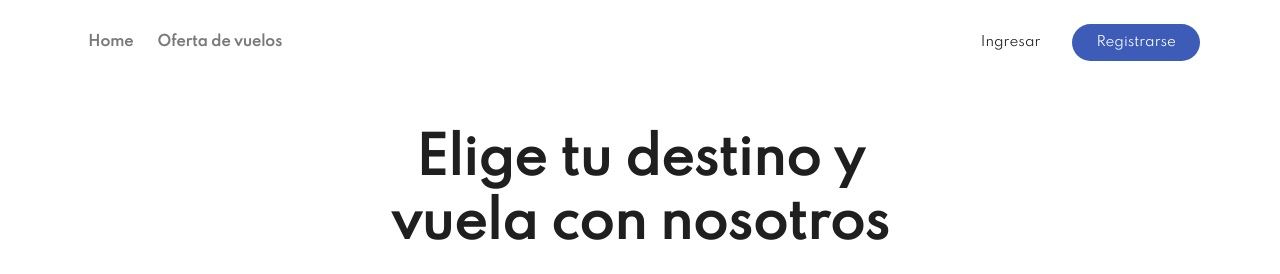
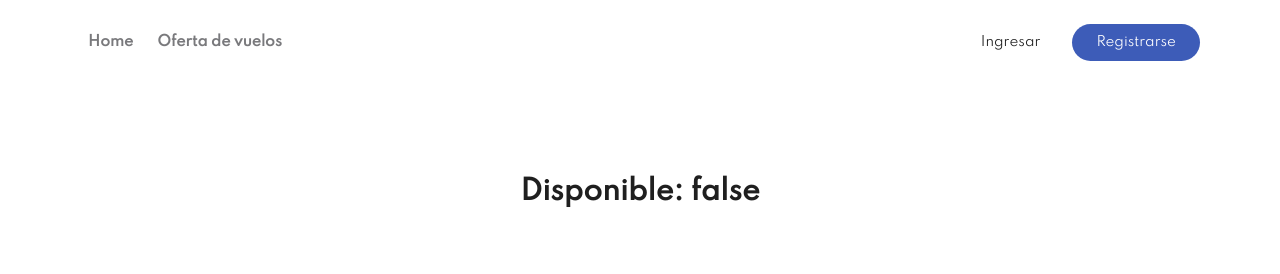
Before and after one commit to ianfryastorga/proyecto-arquisis-frontend, a React (Vite) app: page /heartbeat in a window 1280 px wide. Before the commit this address led to /. Shown: the top 274 px of the page. Built offline with nearby package versions, Linux system fonts and the light colour scheme; no server answers.

Commit message:
Add last update of recommendations and heartbeat

```diff
--- a/src/App.jsx
+++ b/src/App.jsx
@@ -17,6 +17,7 @@ import DonePurchase from "./Components/Purchase/CompletedPurchase";
 import Loading from "./Components/Loading/Loading";
 import { useAuth0 } from "@auth0/auth0-react";
 import Recommendations from "./Components/Recommendations/Recommendations";
+import Heartbeat from "./Components/JobsMaster/Heartbeat";
 
 function App() {
     const { isLoading } = useAuth0();
@@ -62,6 +63,10 @@ function App() {
                     element={<DonePurchase />}
                 />
                 <Route
+                    path="/heartbeat"
+                    element={<Heartbeat />}
+                />
+                <Route
                     path="*"
                     element={<Navigate to="/" />}
                 />
--- a/src/Components/FlightList/FlightList.jsx
+++ b/src/Components/FlightList/FlightList.jsx
@@ -65,8 +65,7 @@ const FlightList = (props) => {
                     }
                 }
             )
-        })
-        .catch(error => {
+        }).catch(error => {
             console.error(error)
         })
     }
--- /dev/null
+++ b/src/Components/JobsMaster/Heartbeat.jsx
@@ -0,0 +1,29 @@
+import { useEffect, useState } from "react";
+import axios from "axios";
+
+const Heartbeat = () => {
+    const [available, setAvailable] = useState("false");
+
+    useEffect(() => {
+        const fetchAvailable = async () => {
+            try {
+                const response = await axios.get(`${ process.env.BACKEND_URL }/recommendations/heartbeat`);
+                setAvailable(`${response.data.status}`);
+            } catch (error) {
+                setAvailable("false");
+            }
+        };
+        fetchAvailable();
+    }, [])
+
+
+    return (
+        <div className="profile">
+            <div className="profileContainer">
+                <h2>Disponible: {available}</h2>
+            </div>
+        </div>
+    );
+};
+
+export default Heartbeat;
--- a/src/Components/Recommendations/RecommendationList.jsx
+++ b/src/Components/Recommendations/RecommendationList.jsx
@@ -2,9 +2,6 @@ import { useEffect } from 'react'
 import Aos from 'aos'
 import 'aos/dist/aos.css'
 import { LuPlane } from 'react-icons/lu'
-import moment from 'moment'
-import { IoRemoveOutline } from "react-icons/io5";
-import { GrStatusDisabled, GrStatusCritical, GrStatusGood } from "react-icons/gr";
 import { useAuth0 } from '@auth0/auth0-react'
 import FlightRoute from '../Flights/FlightRoute'
 
@@ -39,6 +36,7 @@ const RecommendationList = ({ recommendations }) => {
     return (
         <div data-aos='fade-up' data-aos-duration='1000' className='reservations flex container'>
             <ul data-aos='fade-up' data-aos-duration='500' className='reservationsContainer'>
+                <div className='reservationTitle'>Last update: {recommendations[0]?.recommendation?.createdAt}</div>
                 {recommendations.map((recommendation) => (
                     <li className="singleReservation" key={recommendation.recommendation.id}>
                         <div className='reservationElement'>
```
